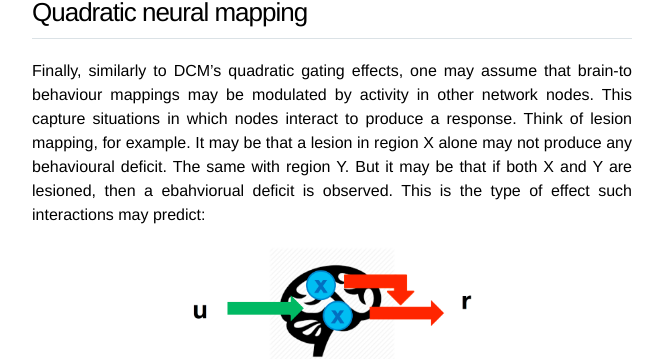
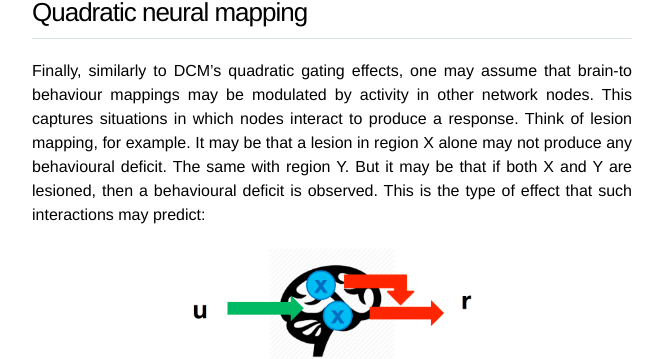
Before and after one commit to MBB-team/VBA-toolbox, a Jekyll site: the page built from _wiki/behavioural-DCM.md, in a window 1280 px wide and 900 px high, scrolled down 3910 px. Shown: the part 198-557 px from the top of the window, without its empty margins (308-971 px from the left). Built offline with Jekyll 4.4.1, drawn with Linux system fonts in a browser that asks for light colours; nearby versions of some CDN libraries; formulas are drawn with MathJax 3.

Commit message:
Update behavioural-DCM.md

```diff
--- a/_wiki/behavioural-DCM.md
+++ b/_wiki/behavioural-DCM.md
@@ -88,7 +88,7 @@ Cr = [ 1 1 ;
 
 ## Quadratic neural mapping
 
-Finally, similarly to DCM's quadratic gating effects, one may assume that brain-to behaviour mappings may be modulated by activity in other network nodes. This capture situations in which nodes interact to produce a response. Think of lesion mapping, for example. It may be that a lesion in region X alone may not produce any behavioural deficit. The same with region Y. But it may be that if both X and Y are lesioned, then a ebahviorual deficit is observed. This is the type of effect such interactions may predict:
+Finally, similarly to DCM's quadratic gating effects, one may assume that brain-to behaviour mappings may be modulated by activity in other network nodes. This captures situations in which nodes interact to produce a response. Think of lesion mapping, for example. It may be that a lesion in region X alone may not produce any behavioural deficit. The same with region Y. But it may be that if both X and Y are lesioned, then a behavioural deficit is observed. This is the type of effect that such interactions may predict:
 ![quadratic mapping]({{ site.baseurl }}/images/wiki/bdcm/mapping_hd.png){:width="50%"}
 
 These nonlinear effects can be defined through the cell-array $$Dr$$ that specifies which node-to-response link is modulated by each node in turn (similarly to DCM's $$D$$ matrix):
```
